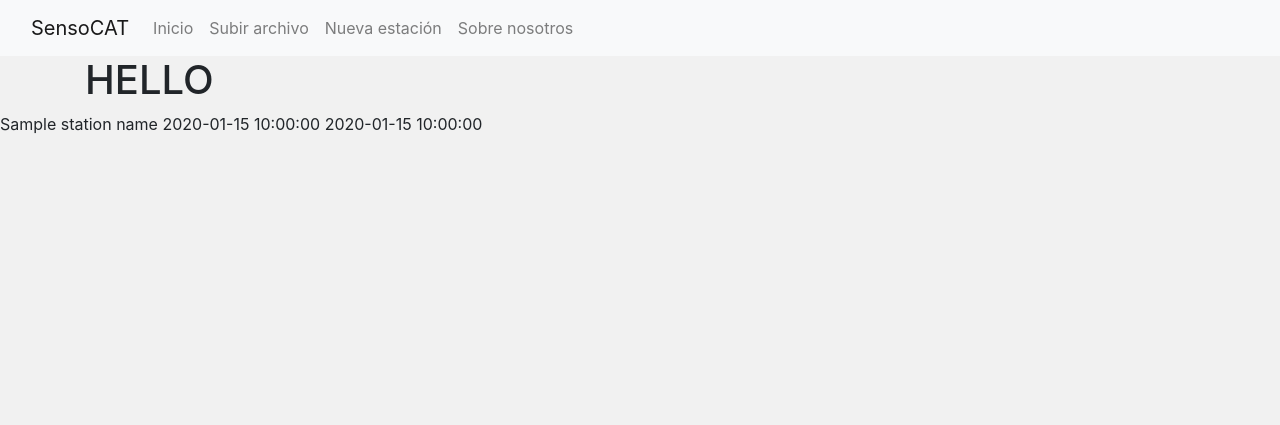
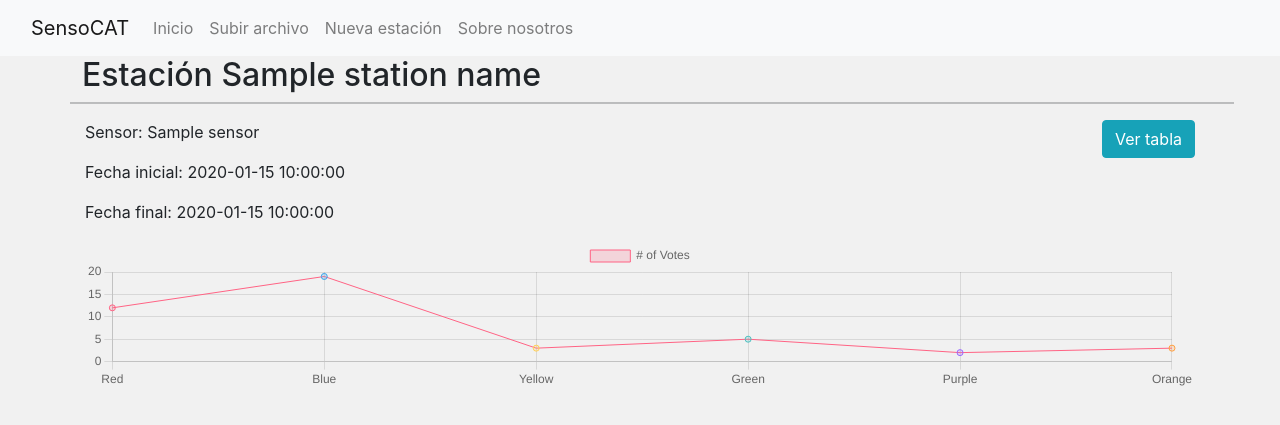
Before and after one commit to isisrg/SensoCat, a Flask app: template app/templates/chart_table.html in a window 1280 px wide. Shown: the top 425 px of the page. Run offline with Flask 2, Linux system fonts and the light colour scheme; the template is opened without the code that fills it: most values are stand-ins (such as "Sample title", 1, 10 or a date in 2020); some libraries are stand-ins or nearby versions.

Commit message:
chart_table.html
Esquema hecho (vista tabla/gráfica funcional), falta pasar datos reales del modal a routes.py y de routes a chart_table.html

```diff
--- a/app/routes.py
+++ b/app/routes.py
@@ -106,10 +106,10 @@ def modal():
     items_data=items_data.values.tolist()
     return render_template('modal.html', title='Home', items_data=json.dumps(items_data))
 
-@app.route('/home/chart_table/<station_name>/<initial_date>/<final_date>', methods=['GET', 'POST'])
-def chart_table(station_name, initial_date, final_date):
+@app.route('/home/chart_table/<station_name>/<sensor>/<initial_date>/<final_date>', methods=['GET', 'POST'])
+def chart_table(station_name, sensor, initial_date, final_date):
 
-    return render_template('chart_table.html', title='Información', station_name=station_name, initial_date = initial_date, final_date = final_date)
+    return render_template('chart_table.html', title='Información', station_name=station_name, sensor=sensor, initial_date = initial_date, final_date = final_date)
 
 @app.route('/about')
 def about():
--- a/app/templates/chart_table.html
+++ b/app/templates/chart_table.html
@@ -8,14 +8,124 @@
 {% endblock %}
 
 {% block content %}
+
     <div class="container">
         <div class="row">
+            <h2>Estación {{ station_name }}</h2>
+            <hr>
             <div class="col">
-                <h1>HELLO</h1>
+                <p>Sensor: {{sensor}}</p>
+                <p>Fecha inicial: {{initial_date}}</p>
+                <p>Fecha final: {{final_date}}</p>
+            </div>
+            <div class="col">
+                <!-- Change view button chart/table aligned to the right-->
+                <div style="display: flex; justify-content: flex-end">
+                    <button id="change_view_button" type="button" class="btn btn-info" onclick="change_view()">Ver tabla</button>
+                </div>
             </div>
         </div>
     </div>
-    {{ station_name }}
-    {{ initial_date }}
-    {{ final_date }}
+
+    <script src="https://cdnjs.cloudflare.com/ajax/libs/Chart.js/3.7.1/chart.min.js" integrity="sha512-QSkVNOCYLtj73J4hbmVoOV6KVZuMluZlioC+trLpewV8qMjsWqlIQvkn1KGX2StWvPMdWGBqim1xlC8krl1EKQ==" crossorigin="anonymous" referrerpolicy="no-referrer"></script>
+
+    <div class="container">
+        <div id="div_chart">
+            <canvas id="line_chart"></canvas>
+        </div>
+        <div id="div_table">
+            <table class="table">
+                <thead>
+                    <tr>
+                        <td>Fecha</td><td>Lectura</td>
+                    </tr>
+                </thead>
+                <tbody id="table_data">
+                    <!-- <tr>
+                        <td>Meses</td><td>Lecturas</td>
+                    </tr> -->
+                </tbody>
+            </table>
+        </div>
+    </div>
+
+    <!-- Chart configuration -->
+    <script>
+        const ctx = document.getElementById('line_chart').getContext('2d');
+        const myChart = new Chart(ctx, {
+            type: 'line',
+            data: {
+                labels: ['Red', 'Blue', 'Yellow', 'Green', 'Purple', 'Orange'],
+                datasets: [{
+                    label: '# of Votes',
+                    data: [12, 19, 3, 5, 2, 3],
+                    backgroundColor: [
+                        'rgba(255, 99, 132, 0.2)',
+                        'rgba(54, 162, 235, 0.2)',
+                        'rgba(255, 206, 86, 0.2)',
+                        'rgba(75, 192, 192, 0.2)',
+                        'rgba(153, 102, 255, 0.2)',
+                        'rgba(255, 159, 64, 0.2)'
+                    ],
+                    borderColor: [
+                        'rgba(255, 99, 132, 1)',
+                        'rgba(54, 162, 235, 1)',
+                        'rgba(255, 206, 86, 1)',
+                        'rgba(75, 192, 192, 1)',
+                        'rgba(153, 102, 255, 1)',
+                        'rgba(255, 159, 64, 1)'
+                    ],
+                    borderWidth: 1
+                }]
+            },
+            options: {
+                responsive: true,
+                maintainAspectRatio: false,
+                scales: {
+                    y: {
+                        beginAtZero: true
+                    }
+                }
+            }
+        });
+
+        //Loop through dates and sensor values [used to view the data in table format ]
+        const table_data = document.getElementById('table_data');
+        for(i = 0; i < myChart.data.labels.length; i++){
+            //New tr and new td
+            const table_data_tr = document.createElement('tr');
+            const table_data_td_dt = document.createElement('td');    //td date time
+            const table_data_td_sm = document.createElement('td');    //td sensor measure
+            //Append the matching pair
+            const date_time = document.createTextNode(myChart.data.labels[i]);
+            const sensor_measure = document.createTextNode(myChart.data.datasets[0].data[i]);
+            table_data_td_dt .appendChild(date_time);
+            table_data_td_sm.appendChild(sensor_measure);
+            //Append the childern
+            table_data.appendChild(table_data_tr);
+            table_data_tr.appendChild(table_data_td_dt);
+            table_data_tr.appendChild(table_data_td_sm);
+        }
+    </script>
+
+    <!-- Button change view chart/table -->
+    <script>
+        var table = document.getElementById("div_table");
+        table.style.display = "none";
+        function change_view() {
+            var chart = document.getElementById("div_chart");
+            var table = document.getElementById("div_table");
+            var change_button = document.getElementById("change_view_button");
+            if (chart.style.display === "none") {
+                chart.style.display = "block";
+                table.style.display = "none";
+                change_button.firstChild.data = "Ver tabla";
+            } else {
+                chart.style.display = "none";
+                table.style.display = 'block';
+                change_button.firstChild.data = "Ver gráfica";
+            }
+        }
+    </script>
+
 {% endblock %}
--- a/app/templates/home.html
+++ b/app/templates/home.html
@@ -75,10 +75,9 @@
           </div>
           <div class="modal-body">
               Escoja un sensor:
+              <form method="POST" action="/new_station/submit_station">
                 <select id="selector" onchange="handleSelectorChange(this)" class="form-select" aria-label="Default select example"></select>
-
                 <br>
-
                 <div class="container">
                   <div class="row">
                     <div class="col">
@@ -103,7 +102,7 @@
                     </div>
                   </div>
                 </div>
-
+              </form>
           </div>
           <div class="modal-footer">
             <button type="button" class="btn btn-secondary" data-bs-dismiss="modal">Cerrar</button>
```
Lines whose indentation alone changed are shown as unchanged.
